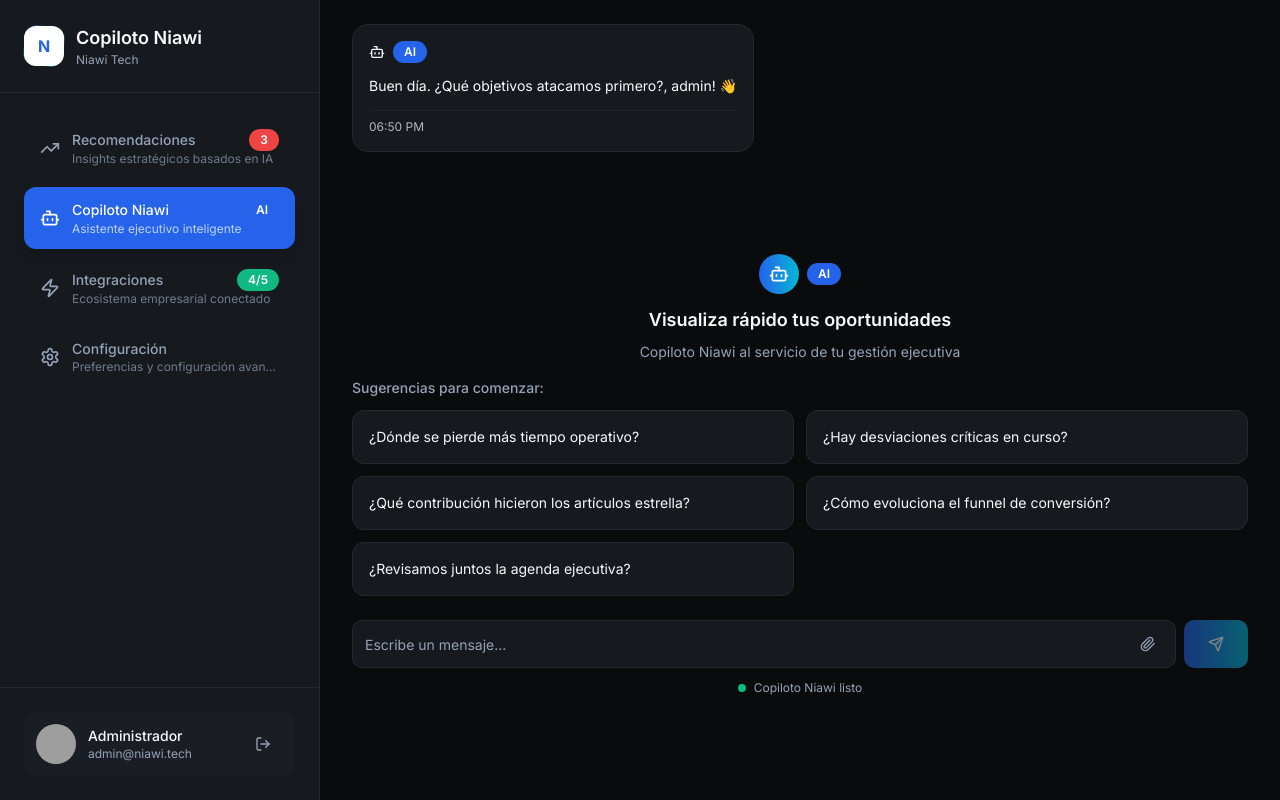
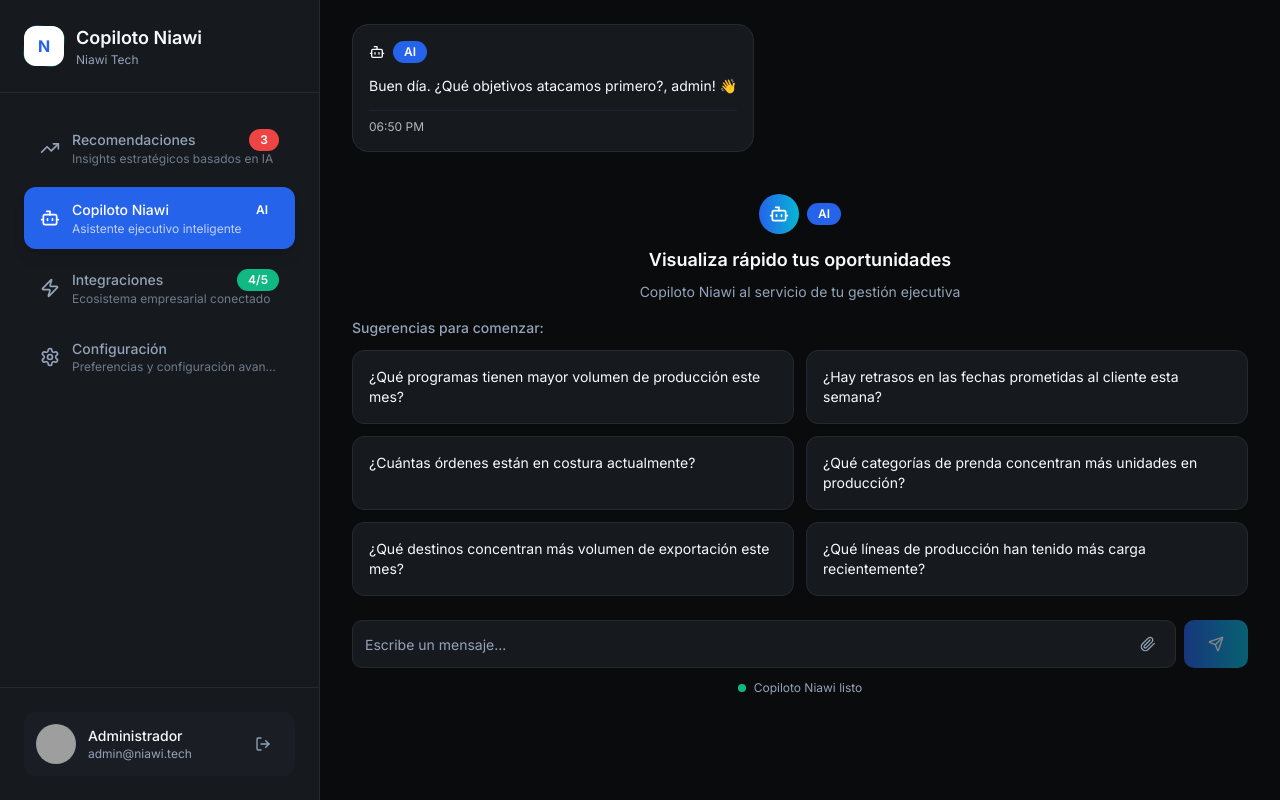
Before and after one commit to niawi-automation/niawi-chat-ui, a React (Vite) app: page /dashboard/chat in a window 1280 px wide. Built offline with nearby package versions, Linux system fonts and the light colour scheme; grey boxes are pictures that could not be loaded.

Commit message:
FIX chat

```diff
--- a/src/pages/Chat.tsx
+++ b/src/pages/Chat.tsx
@@ -32,11 +32,12 @@ const Chat = () => {
   const messagesEndRef = useRef<HTMLDivElement>(null);
 
   const suggestions = [
-    "¿Dónde se pierde más tiempo operativo?",
-    "¿Hay desviaciones críticas en curso?",
-    "¿Qué contribución hicieron los artículos estrella?",
-    "¿Cómo evoluciona el funnel de conversión?",
-    "¿Revisamos juntos la agenda ejecutiva?"
+    "¿Qué programas tienen mayor volumen de producción este mes?",
+    "¿Hay retrasos en las fechas prometidas al cliente esta semana?",
+    "¿Cuántas órdenes están en costura actualmente?",
+    "¿Qué categorías de prenda concentran más unidades en producción?",
+    "¿Qué destinos concentran más volumen de exportación este mes?",
+    "¿Qué líneas de producción han tenido más carga recientemente?"
   ];
 
   // Determinar si estamos en una conversación activa
```
